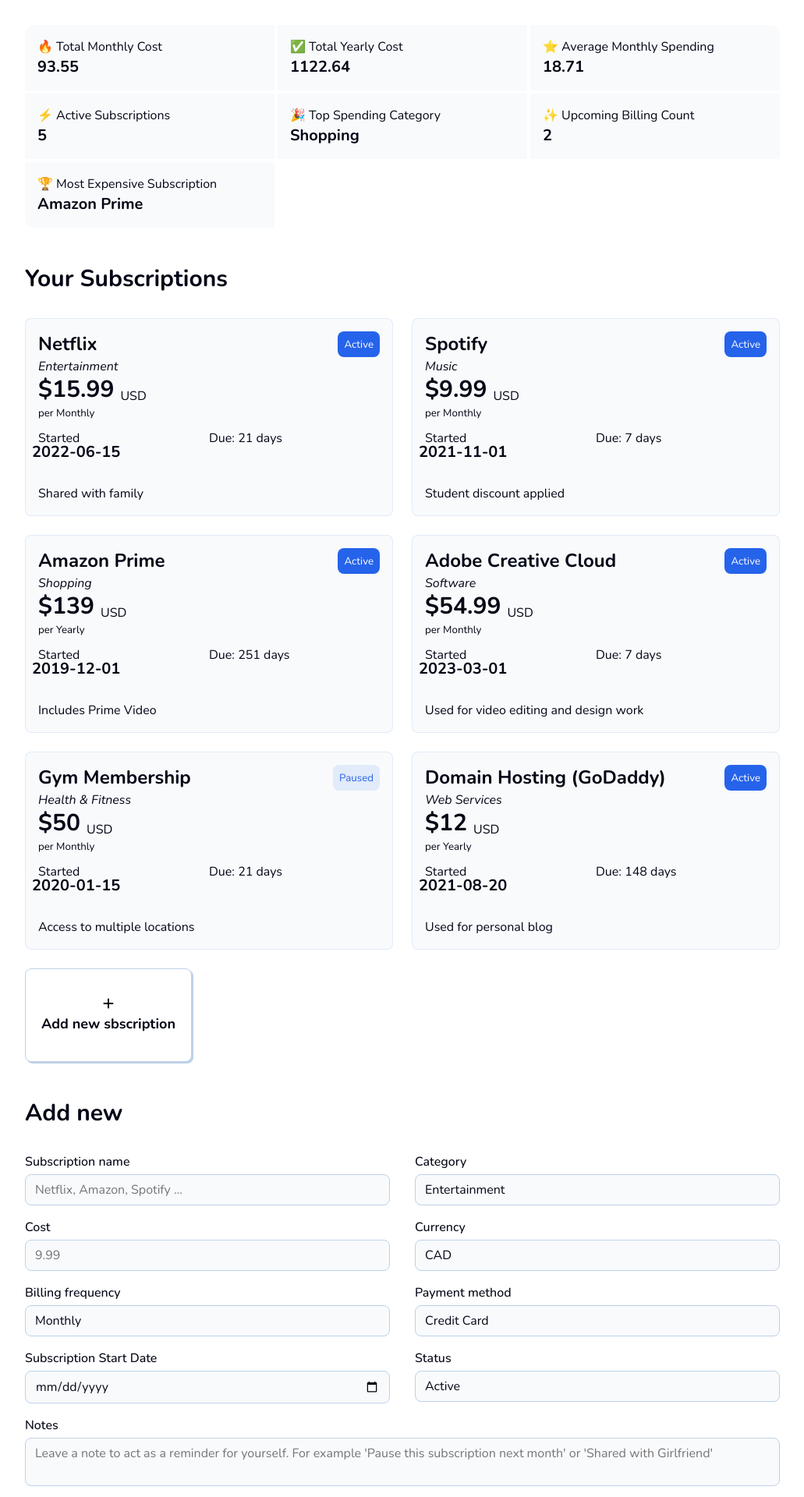
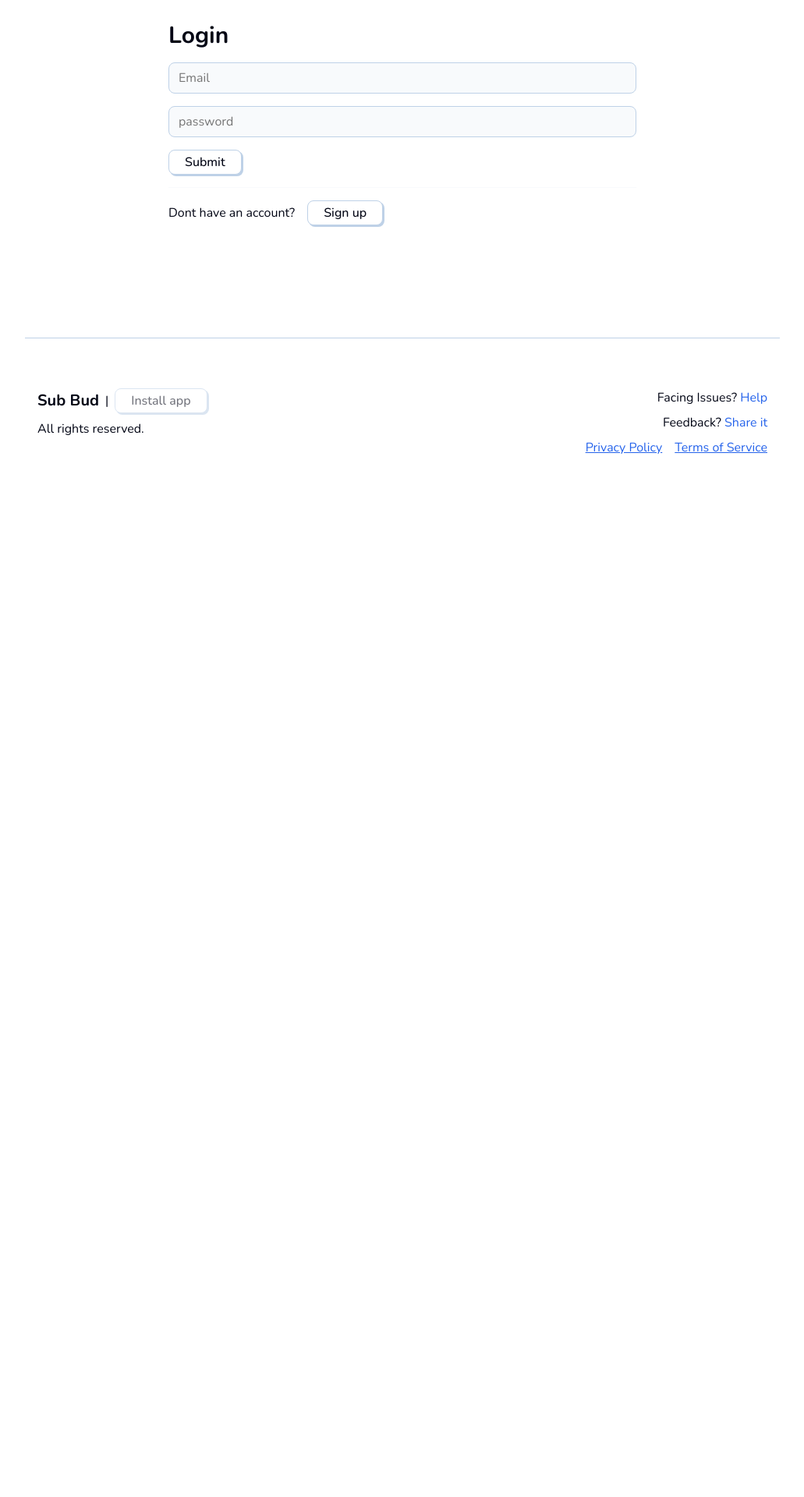
Before and after one commit to BK0SS/Sub-Bud, a Next.js app in the folder sub-bud/: page /dashboard in a window 1280 px wide. Shown: the part 180-2100 px from the top of the page at 78% size, without its empty margins (124-1155 px from the left). After the commit the page ends 846 px from the top, so only its background shows below. Built offline with nearby package versions, Linux system fonts and the light colour scheme.

Commit message:
Login.jsx globals.css SubscriptoionForm.jsx dashboard

```diff
--- a/sub-bud/app/dashboard/page.js
+++ b/sub-bud/app/dashboard/page.js
@@ -1,11 +1,20 @@
+'use client'
+
+
 import Login from "@/components/Login";
 import SubscriptionForm from "@/components/SubscriptionForm";
 import SubscriptionsDisplay from "@/components/SubscriptionsDisplay";
 import SubSummary from "@/components/SubSummary";
+import { useState } from "react";
 
 export default function DashboardPage() {
-  const isAuthenticated = true;
-  const isAddEntry = true;
+  const isAuthenticated = false;
+  const [isAddEntry, setIsAddEntry] = useState(false);
+
+  function handleToggleInput(){
+    setIsAddEntry(!isAddEntry)
+  }
+
   if (!isAuthenticated) {
     return <Login />;
   }
@@ -13,8 +22,8 @@
   return (
     <>
       <SubSummary />
-      <SubscriptionsDisplay />
-      {isAddEntry && (<SubscriptionForm/>)}
+      <SubscriptionsDisplay handleShowInput ={isAddEntry ? ()=>{}:handleToggleInput}/>
+      {isAddEntry && (<SubscriptionForm onSubmit = {()=>{}} closeInput={handleToggleInput}/>)}
     </>
   );
 }
--- a/sub-bud/app/globals.css
+++ b/sub-bud/app/globals.css
@@ -289,6 +289,9 @@
 }
 
 /*footer */
+footer{
+  margin-top: 2rem;
+}
 .hard-line{
   height: 1px;
   background: var(--border-secondary);
--- a/sub-bud/components/Login.jsx
+++ b/sub-bud/components/Login.jsx
@@ -1,14 +1,25 @@
+'use client'
+
+import { useState } from "react"
+
 export default function Login(){
+
+    const [email, setEmail] = useState('');
+    const [password, setPassword] = useState('')
+    const [isRegistration, setIsregistretion] = useState('')
+
     return (
         <div className="login">
-            <h2>Login</h2>
-            <input placeholder="Email" type="email"/>
-            <input placeholder="password" type="password"/>
+            <h2>{isRegistration ? 'Register':'Login'}</h2>
+            <input value={email} onChange={(e)=>{setEmail(e.target.value)}} placeholder="Email" type="email"/>
+            <input value={password} onChange={(e)=>{setPassword(e.target.value)}} placeholder="password" type="password"/>
             <button>Submit</button>
             <div className="full-line"/>
             <div>
-                <p>Dont have an account?</p>
-                <button>Sign up</button>
+                <p>{isRegistration ? 'Have an account?':'Dont have an account?'}</p>
+                <button onClick={()=>{
+                    setIsregistretion(!isRegistration)
+                }}>{isRegistration ? 'Log in':'Sign up'}</button>
             </div>
         </div>
     )
--- a/sub-bud/components/SubscriptionForm.jsx
+++ b/sub-bud/components/SubscriptionForm.jsx
@@ -1,22 +1,60 @@
 "use client";
 
-export default function SubscriptionForm() {
+import { useState } from "react";
+
+export default function SubscriptionForm(props) {
+
+    const {onSubmit, closeInput} = props;
+
+    const [formData, setFormData] = useState({
+        name:'',
+        category:'',
+        cost:'',
+        currency:'CAD',
+        billingFrequency:'',
+        nextBillingData:'',
+        paymentMethod:'',
+        startDate:'',
+        renewalType:'',
+        notes:'',
+        status:'Active'
+
+    })
+
+    function handleChangeInput(e){
+        const newData = {...formData,
+            [e.target.name]: e.target.value
+        }
+        setFormData(newData);
+    }
+
+
+    //form submit
+    function handleFormSubmit(e){
+        e.preventDefault(); //prevents reloading on submit
+        onSubmit();
+
+    }
+
   return (
     <section>
       <h2>Add new</h2>
-      <form onSubmit={() => {}}>
+      <form onSubmit={handleFormSubmit}>
         <label>
           <span>Subscription name</span>
           <input
             type="text"
             name="name"
+            value={formData.name}
+            onChange={handleChangeInput}
             placeholder="Netflix, Amazon, Spotify ..."
             required
           ></input>
         </label>
         <label>
           <span>Category</span>
-          <select name="category" required>
+          <select name="category" value={formData.category}
+            onChange={handleChangeInput} required>
             {[
               "Entertainment",
               "Music",
@@ -35,12 +73,16 @@
 
         <label>
           <span>Cost</span>
-          <input type="number" name="cost" step="0.01"placeholder="9.99" required></input>
+          <input type="number" name="cost" step="0.01"placeholder="9.99"
+          value={formData.cost}
+            onChange={handleChangeInput} required></input>
         </label>
 
         <label>
             <span>Currency</span>
-            <select name="currency">
+            <select name="currency"
+            value={formData.currency}
+            onChange={handleChangeInput} required>
                 {['CAD','USD','EUR','RUB','UAH'].map((cur,curIndex)=>{
                     return (
                         <option key={curIndex}>
@@ -52,7 +94,9 @@
         </label>
         <label>
             <span>Billing frequency</span>
-            <select name="billingFrequency">
+            <select name="billingFrequency"
+            value={formData.billingFrequency}
+            onChange={handleChangeInput}>
                 {['Monthly','Yearly','Quarterly','One-time'].map((bil,bilIndex)=>{
                     return (
                         <option key={bilIndex}>
@@ -65,7 +109,9 @@
 
         <label>
             <span>Payment method</span>
-            <select name="paymentMethod">
+            <select name="paymentMethod"
+            value={formData.paymentMethod}
+            onChange={handleChangeInput} required>
                 {['Credit Card','Debit Card','Paypal','Bank Transfer','Other'].map((pay,payIndex)=>{
                     return (
                         <option key={payIndex}>
@@ -78,13 +124,15 @@
 
         <label>
             <span>Subscription Start Date</span>
-            <input type="date" name="startDate" required></input>
+            <input type="date" name="startDate"value={formData.startDate}
+            onChange={handleChangeInput} required></input>
 
         </label>
 
         <label>
             <span>Status</span>
-            <select name="status">
+            <select name="status"value={formData.status}
+            onChange={handleChangeInput} required>
                 {['Active','Paused','Cancelled'].map((sta,staIndex)=>{
                     return (
                         <option key={staIndex}>
@@ -97,11 +145,12 @@
 
         <label className="fat-column">
             <span>Notes</span>
-            <textarea name="notes" placeholder="Leave a note to act as a reminder for yourself. For example 'Pause this subscription next month' or 'Shared with Girlfriend'"></textarea>
+            <textarea name="notes" value={formData.notes}
+            onChange={handleChangeInput} placeholder="Leave a note to act as a reminder for yourself. For example 'Pause this subscription next month' or 'Shared with Girlfriend'"></textarea>
         </label>
 
         <div className="fat-column form-submit-btns">
-            <button>Cancel</button>
+            <button onClick={closeInput}>Cancel</button>
             <button type="submit">
                 Add
             </button>
--- a/sub-bud/components/SubscriptionsDisplay.jsx
+++ b/sub-bud/components/SubscriptionsDisplay.jsx
@@ -1,6 +1,9 @@
 import { getDaysUntilNextCharge, subscriptions } from "@/utils";
 
-export default function SubscriptionsDisplay() {
+export default function SubscriptionsDisplay(props) {
+
+  const {handleShowInput} = props;
+
   return (
     <section>
       <h2>Your Subscriptions</h2>
@@ -67,7 +70,7 @@
           );
         })}
 
-        <button className="button-card add-subscription">
+        <button onClick={handleShowInput} className="button-card add-subscription">
           <i className="fa-solid fa-plus"></i>
           <h5>Add new sbscription</h5>
         </button>
```
